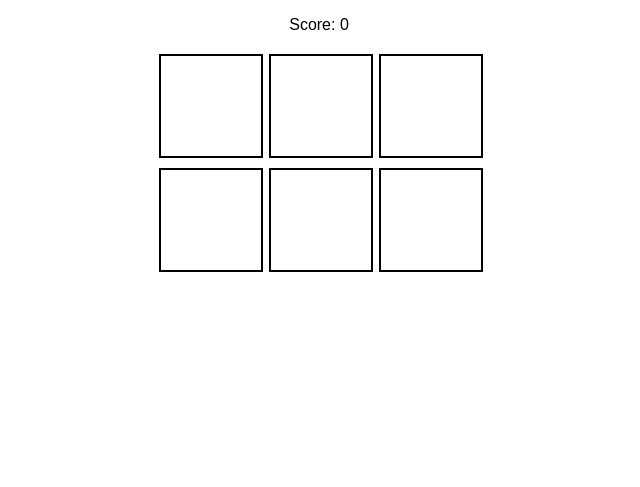
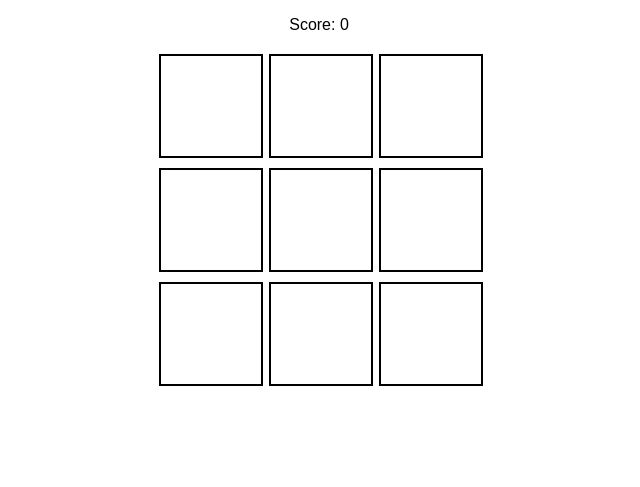
Before and after one commit to chininchu/Whack-A-Mole-Game, a plain HTML site: page index.html in a window 1280 px wide. Shown: the whole page, without its empty margins (321-961 px from the left). Drawn offline with nearby package versions, Linux system fonts and the light colour scheme.

Commit message:
Added more holes within the html file

```diff
--- a/index.html
+++ b/index.html
@@ -42,6 +42,12 @@
 
     <div class="hole">
         <div class="mole"></div>
+    </div>   <div class="hole">
+        <div class="mole"></div>
+    </div>   <div class="hole">
+        <div class="mole"></div>
+    </div>   <div class="hole">
+        <div class="mole"></div>
     </div>
 
 
```
